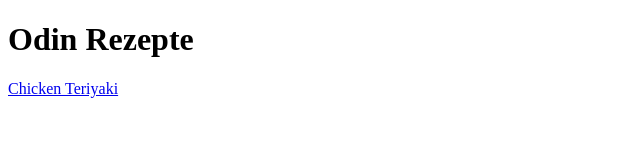
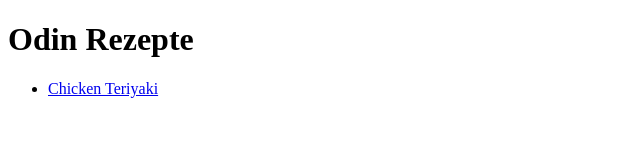
Before and after one commit to dragenkit/Odin-Recipes, a plain HTML site: page index.html in a window 1280 px wide. Shown: the whole page, without its empty margins (0-640 px from the left). Drawn offline with Linux system fonts and the light colour scheme.

Commit message:
I put the link on the index page into a unordered list

```diff
--- a/index.html
+++ b/index.html
@@ -6,6 +6,10 @@
 </head>
 <body>
   <h1>Odin Rezepte</h1>
-  <a href="recipes/chicken-teriyaki.html">Chicken Teriyaki</a>
+
+<ul>
+  <li> <a href="recipes/chicken-teriyaki.html">Chicken Teriyaki</a> </li>
+</ul>
+
 </body>
 </html>
```
